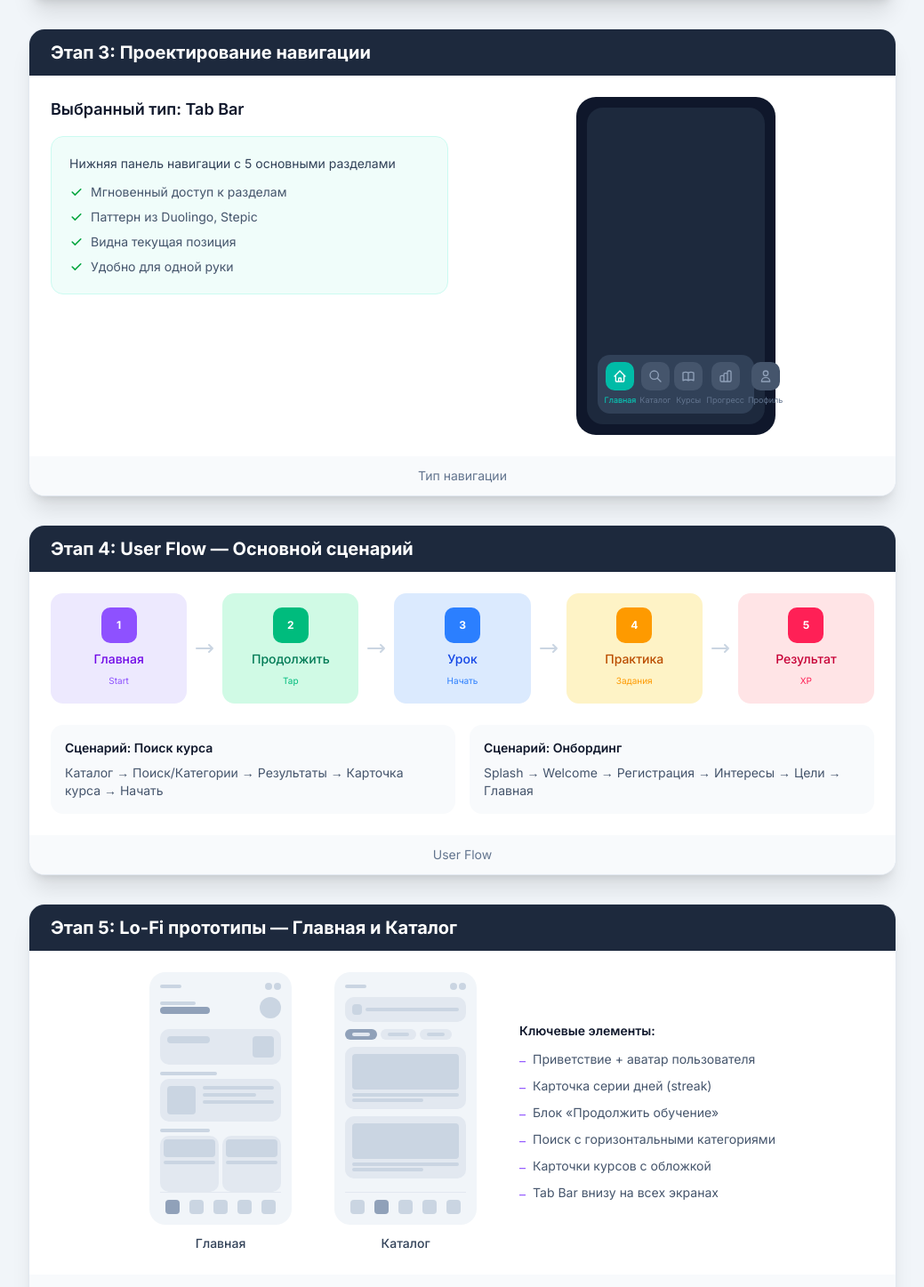
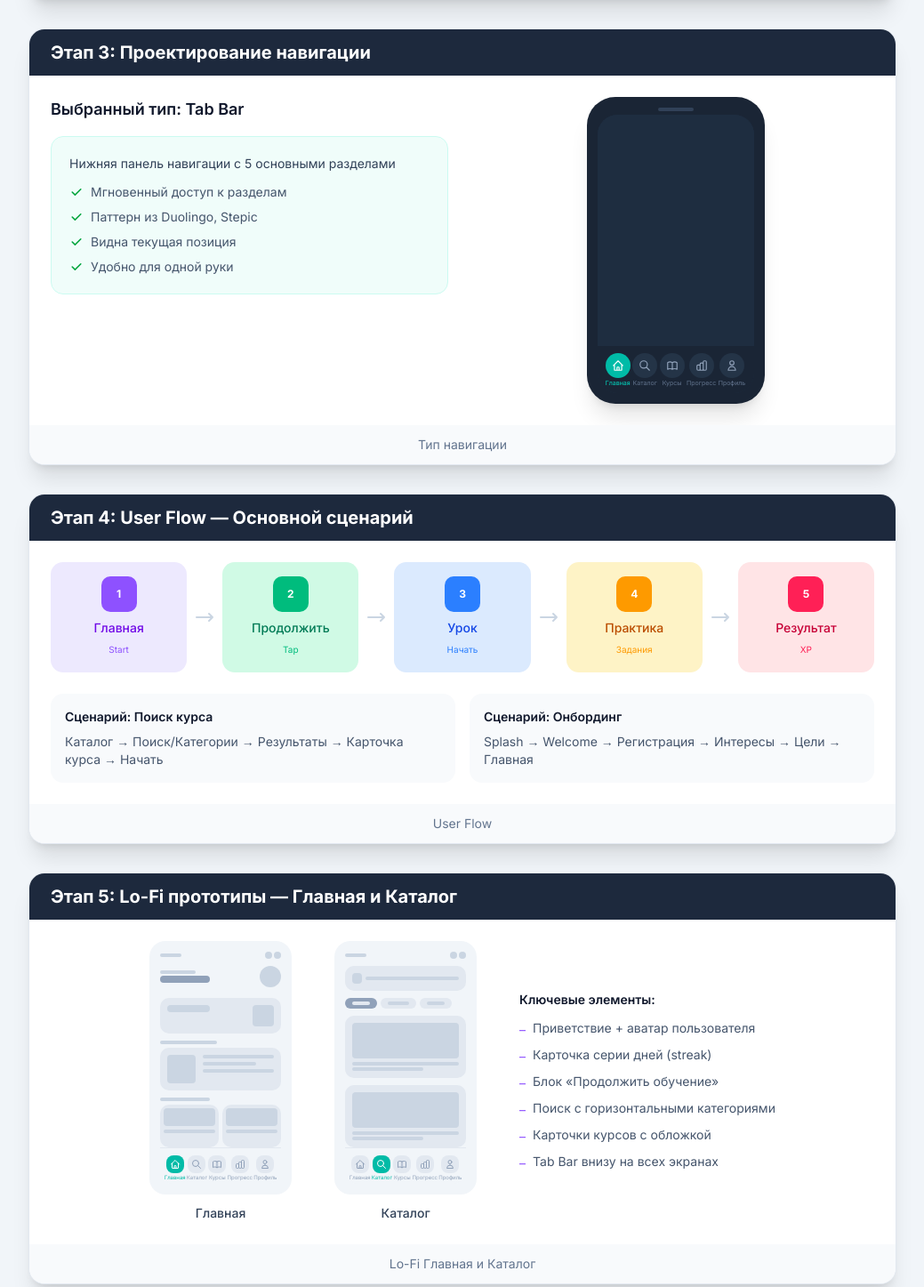
Before and after one commit to SecondNiceee/vir, a Next.js app: page /pdf2 in a window 1280 px wide. Shown: the part 1523-2970 px from the top of the page at 89% size, without its empty margins (120-1159 px from the left). Built offline with nearby package versions, Linux system fonts and the light colour scheme.

Commit message:
feat: implement custom tab bar and update page layout
Co-authored-by: SecondNiceee <154639449+SecondNiceee@users.noreply.github.com>

```diff
--- a/app/pdf2/page.tsx
+++ b/app/pdf2/page.tsx
@@ -1,5 +1,32 @@
 import { Cover, PdfShell, Slide } from "@/components/pdf/slide"
 import { PrototypeGallery } from "@/components/pdf/prototype-screens"
+
+const TAB_ICONS = [
+  { label: "Главная", d: "M3 12l2-2m0 0l7-7 7 7M5 10v10a1 1 0 001 1h3m10-11l2 2m-2-2v10a1 1 0 01-1 1h-3m-6 0a1 1 0 001-1v-4a1 1 0 011-1h2a1 1 0 011 1v4a1 1 0 001 1m-6 0h6" },
+  { label: "Каталог", d: "M21 21l-6-6m2-5a7 7 0 11-14 0 7 7 0 0114 0z" },
+  { label: "Курсы", d: "M12 6.253v13m0-13C10.832 5.477 9.246 5 7.5 5S4.168 5.477 3 6.253v13C4.168 18.477 5.754 18 7.5 18s3.332.477 4.5 1.253m0-13C13.168 5.477 14.754 5 16.5 5c1.747 0 3.332.477 4.5 1.253v13C19.832 18.477 18.247 18 16.5 18c-1.746 0-3.332.477-4.5 1.253" },
+  { label: "Прогресс", d: "M9 19v-6a2 2 0 00-2-2H5a2 2 0 00-2 2v6a2 2 0 002 2h2a2 2 0 002-2zm0 0V9a2 2 0 012-2h2a2 2 0 012 2v10m-6 0a2 2 0 002 2h2a2 2 0 002-2m0 0V5a2 2 0 012-2h2a2 2 0 012 2v14a2 2 0 01-2 2h-2a2 2 0 01-2-2z" },
+  { label: "Профиль", d: "M16 7a4 4 0 11-8 0 4 4 0 018 0zM12 14a7 7 0 00-7 7h14a7 7 0 00-7-7z" },
+]
+
+function LoFiTabBar({ active }: { active: number }) {
+  return (
+    <div className="mt-auto pt-1 border-t border-slate-200 bg-slate-100 rounded-b-xl">
+      <div className="flex justify-around items-center px-1 py-1">
+        {TAB_ICONS.map(({ label, d }, i) => (
+          <div key={label} className="flex flex-col items-center gap-0.5">
+            <div className={`w-5 h-5 rounded-md flex items-center justify-center ${i === active ? "bg-teal-500" : "bg-slate-200"}`}>
+              <svg className={`w-3 h-3 ${i === active ? "text-white" : "text-slate-400"}`} fill="none" stroke="currentColor" strokeWidth={2} viewBox="0 0 24 24">
+                <path strokeLinecap="round" strokeLinejoin="round" d={d} />
+              </svg>
+            </div>
+            <span className={`text-[6px] leading-none ${i === active ? "text-teal-500" : "text-slate-400"}`}>{label}</span>
+          </div>
+        ))}
+      </div>
+    </div>
+  )
+}
 
 export default function Pdf2Page() {
   return (
@@ -98,23 +125,30 @@ export default function Pdf2Page() {
             </div>
           </div>
           <div className="flex items-center justify-center">
-            <div className="bg-slate-900 rounded-3xl p-3 w-56">
-              <div className="bg-slate-800 rounded-2xl aspect-[9/16] flex flex-col justify-end p-3">
-                <div className="bg-slate-700 rounded-xl p-2 flex justify-between items-center gap-1">
-                  {[
-                    { label: "Главная", active: true, icon: "M3 12l2-2m0 0l7-7 7 7M5 10v10a1 1 0 001 1h3m10-11l2 2m-2-2v10a1 1 0 01-1 1h-3m-6 0a1 1 0 001-1v-4a1 1 0 011-1h2a1 1 0 011 1v4a1 1 0 001 1m-6 0h6" },
-                    { label: "Каталог", active: false, icon: "M21 21l-6-6m2-5a7 7 0 11-14 0 7 7 0 0114 0z" },
-                    { label: "Курсы", active: false, icon: "M12 6.253v13m0-13C10.832 5.477 9.246 5 7.5 5S4.168 5.477 3 6.253v13C4.168 18.477 5.754 18 7.5 18s3.332.477 4.5 1.253m0-13C13.168 5.477 14.754 5 16.5 5c1.747 0 3.332.477 4.5 1.253v13C19.832 18.477 18.247 18 16.5 18c-1.746 0-3.332.477-4.5 1.253" },
-                    { label: "Прогресс", active: false, icon: "M9 19v-6a2 2 0 00-2-2H5a2 2 0 00-2 2v6a2 2 0 002 2h2a2 2 0 002-2zm0 0V9a2 2 0 012-2h2a2 2 0 012 2v10m-6 0a2 2 0 002 2h2a2 2 0 002-2m0 0V5a2 2 0 012-2h2a2 2 0 012 2v14a2 2 0 01-2 2h-2a2 2 0 01-2-2z" },
-                    { label: "Профиль", active: false, icon: "M16 7a4 4 0 11-8 0 4 4 0 018 0zM12 14a7 7 0 00-7 7h14a7 7 0 00-7-7z" },
-                  ].map(({ label, active, icon }) => (
-                    <div key={label} className="text-center flex-1">
-                      <div className={`w-8 h-8 ${active ? "bg-teal-500" : "bg-slate-600"} rounded-lg flex items-center justify-center mx-auto mb-1`}>
-                        <svg className={`w-4 h-4 ${active ? "text-white" : "text-slate-400"}`} fill="none" stroke="currentColor" strokeWidth={2} viewBox="0 0 24 24"><path strokeLinecap="round" strokeLinejoin="round" d={icon} /></svg>
-                      </div>
-                      <span className={`text-[9px] ${active ? "text-teal-400" : "text-slate-500"} block`}>{label}</span>
+            <div className="bg-[#1a2535] rounded-[2rem] p-3 shadow-xl" style={{ width: 200 }}>
+              {/* notch */}
+              <div className="flex justify-center mb-1">
+                <div className="w-10 h-1 bg-slate-700 rounded-full" />
+              </div>
+              <div className="bg-[#1e2d40] rounded-[1.4rem] overflow-hidden" style={{ aspectRatio: "9/16" }}>
+                {/* screen content placeholder */}
+                <div className="flex-1 h-full flex flex-col">
+                  <div className="flex-1 bg-[#1e2d40]" />
+                  {/* Tab bar — matches prototype exactly */}
+                  <div className="bg-[#1a2535] px-2 py-2">
+                    <div className="flex justify-around items-center">
+                      {TAB_ICONS.map(({ label, d }, i) => (
+                        <div key={label} className="flex flex-col items-center gap-0.5">
+                          <div className={`w-7 h-7 rounded-xl flex items-center justify-center ${i === 0 ? "bg-teal-500" : "bg-[#243447]"}`}>
+                            <svg className={`w-3.5 h-3.5 ${i === 0 ? "text-white" : "text-slate-400"}`} fill="none" stroke="currentColor" strokeWidth={2} viewBox="0 0 24 24">
+                              <path strokeLinecap="round" strokeLinejoin="round" d={d} />
+                            </svg>
+                          </div>
+                          <span className={`text-[7px] leading-none ${i === 0 ? "text-teal-400" : "text-slate-500"}`}>{label}</span>
+                        </div>
+                      ))}
                     </div>
-                  ))}
+                  </div>
                 </div>
               </div>
             </div>
@@ -177,7 +211,7 @@ export default function Pdf2Page() {
               <div className="bg-slate-200 rounded-lg p-2 mb-2"><div className="flex gap-2"><div className="w-8 h-8 bg-slate-300 rounded" /><div className="flex-1 space-y-1"><div className="w-full h-1 bg-slate-300 rounded" /><div className="w-3/4 h-1 bg-slate-300 rounded" /><div className="w-full h-1 bg-slate-300 rounded-full" /></div></div></div>
               <div className="w-14 h-1 bg-slate-300 rounded mb-1" />
               <div className="flex gap-1 flex-1"><div className="flex-1 bg-slate-200 rounded-lg p-1"><div className="w-full h-5 bg-slate-300 rounded mb-1" /><div className="w-full h-1 bg-slate-300 rounded" /></div><div className="flex-1 bg-slate-200 rounded-lg p-1"><div className="w-full h-5 bg-slate-300 rounded mb-1" /><div className="w-full h-1 bg-slate-300 rounded" /></div></div>
-              <div className="flex justify-around mt-auto pt-2 border-t border-slate-200">{Array(5).fill(null).map((_, i) => <div key={i} className={`w-4 h-4 ${i === 0 ? "bg-slate-400" : "bg-slate-300"} rounded`} />)}</div>
+              <LoFiTabBar active={0} />
             </div>
             <span className="text-sm font-medium text-slate-700">Главная</span>
           </div>
@@ -191,7 +225,7 @@ export default function Pdf2Page() {
               <div className="bg-slate-200 rounded-lg p-2 mb-2 flex items-center gap-1"><div className="w-3 h-3 bg-slate-300 rounded" /><div className="w-full h-1 bg-slate-300 rounded" /></div>
               <div className="flex gap-1 mb-2"><div className="px-2 py-1 bg-slate-400 rounded-full"><div className="w-5 h-1 bg-slate-200 rounded" /></div><div className="px-2 py-1 bg-slate-200 rounded-full"><div className="w-6 h-1 bg-slate-300 rounded" /></div><div className="px-2 py-1 bg-slate-200 rounded-full"><div className="w-5 h-1 bg-slate-300 rounded" /></div></div>
               <div className="space-y-2 flex-1">{[0, 1].map((i) => <div key={i} className="bg-slate-200 rounded-lg p-2"><div className="w-full h-10 bg-slate-300 rounded mb-1" /><div className="w-full h-1 bg-slate-300 rounded" /><div className="w-2/3 h-1 bg-slate-300 rounded mt-0.5" /></div>)}</div>
-              <div className="flex justify-around mt-auto pt-2 border-t border-slate-200">{Array(5).fill(null).map((_, i) => <div key={i} className={`w-4 h-4 ${i === 1 ? "bg-slate-400" : "bg-slate-300"} rounded`} />)}</div>
+              <LoFiTabBar active={1} />
             </div>
             <span className="text-sm font-medium text-slate-700">Каталог</span>
           </div>
@@ -267,7 +301,7 @@ export default function Pdf2Page() {
               <div className="text-center mb-3"><div className="w-12 h-12 bg-slate-300 rounded-full mx-auto mb-1" /><div className="w-14 h-2 bg-slate-400 rounded mx-auto" /><div className="w-10 h-1 bg-slate-300 rounded mx-auto mt-0.5" /></div>
               <div className="flex justify-around mb-3 py-2 border-y border-slate-200">{[0,1,2].map((i) => <div key={i} className="text-center"><div className="w-5 h-2 bg-slate-400 rounded mx-auto" /><div className="w-6 h-1 bg-slate-300 rounded mx-auto mt-0.5" /></div>)}</div>
               <div className="space-y-1 flex-1">{[0,1,2,3].map((i) => <div key={i} className="flex items-center gap-2 bg-slate-200 rounded p-1.5"><div className="w-4 h-4 bg-slate-300 rounded" /><div className="flex-1 h-1 bg-slate-300 rounded" /></div>)}</div>
-              <div className="flex justify-around mt-auto pt-2 border-t border-slate-200">{Array(5).fill(null).map((_, i) => <div key={i} className={`w-4 h-4 ${i === 4 ? "bg-slate-400" : "bg-slate-300"} rounded`} />)}</div>
+              <LoFiTabBar active={4} />
             </div>
             <span className="text-sm font-medium text-slate-700">Профиль</span>
           </div>
@@ -282,7 +316,7 @@ export default function Pdf2Page() {
               <div className="bg-slate-200 rounded-lg p-2 mb-2"><div className="flex justify-between items-end h-10 mb-1">{[40,60,80,50,70,90,30].map((h, i) => <div key={i} className={`w-2 ${i === 5 ? "bg-slate-400" : "bg-slate-300"} rounded-t`} style={{ height: `${h}%` }} />)}</div></div>
               <div className="grid grid-cols-2 gap-1 mb-2">{[0,1].map((i) => <div key={i} className="bg-slate-200 rounded p-1 text-center"><div className="w-5 h-2 bg-slate-400 rounded mx-auto" /><div className="w-8 h-1 bg-slate-300 rounded mx-auto mt-0.5" /></div>)}</div>
               <div className="flex gap-1 flex-1">{[0,1,2,3].map((i) => <div key={i} className="w-8 h-8 bg-slate-200 rounded-lg" />)}</div>
-              <div className="flex justify-around mt-auto pt-2 border-t border-slate-200">{Array(5).fill(null).map((_, i) => <div key={i} className={`w-4 h-4 ${i === 3 ? "bg-slate-400" : "bg-slate-300"} rounded`} />)}</div>
+              <LoFiTabBar active={3} />
             </div>
             <span className="text-sm font-medium text-slate-700">Прогресс</span>
           </div>
```
